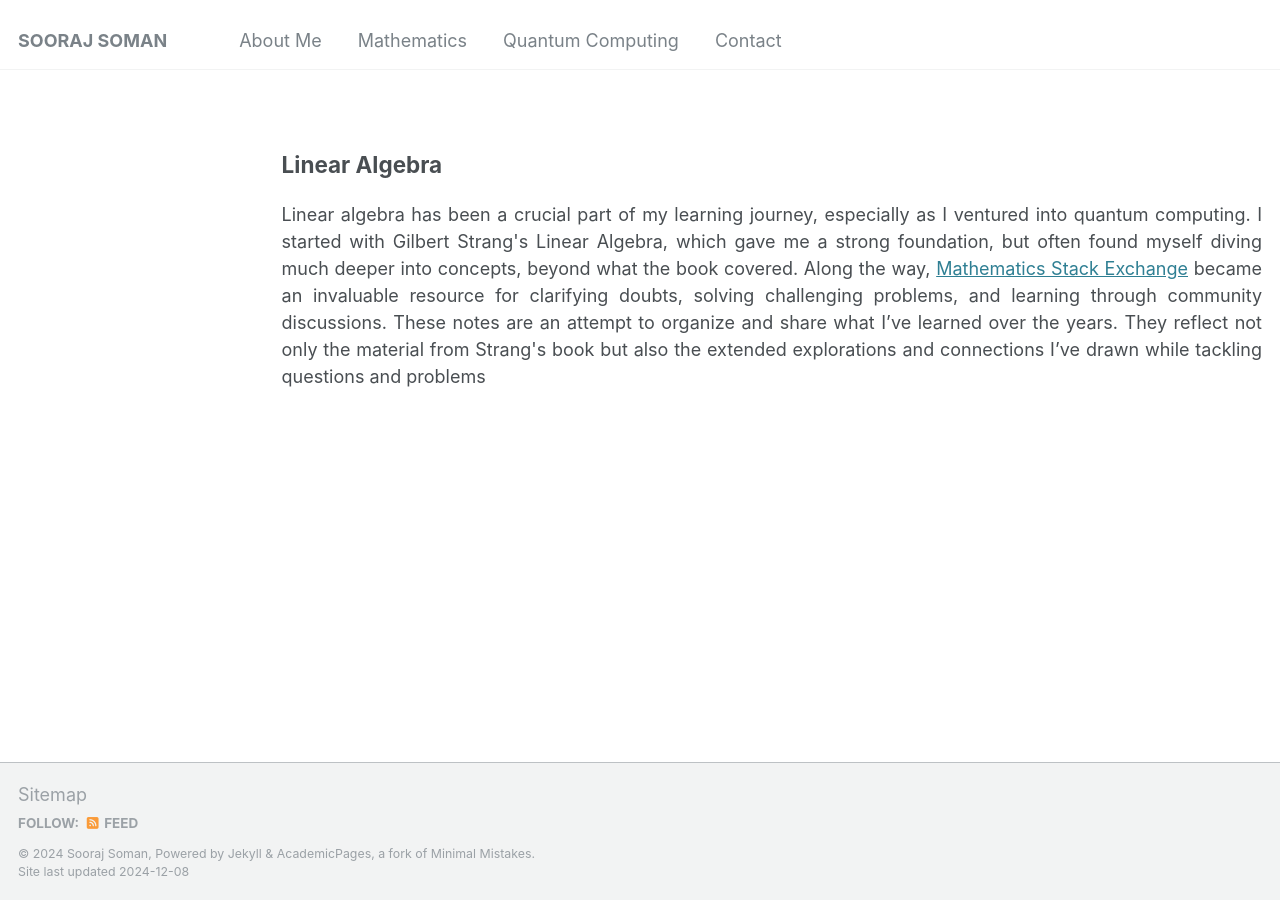
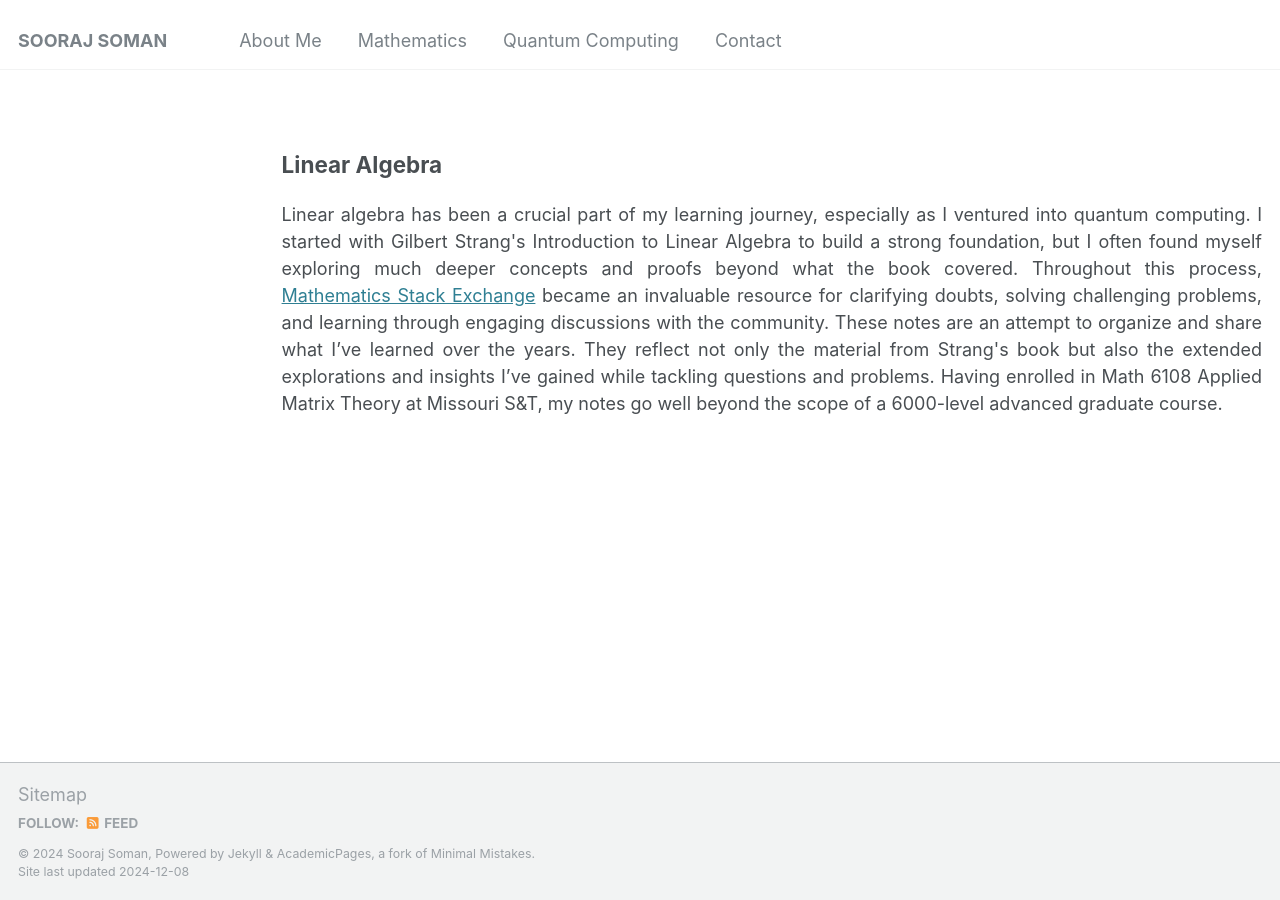
Before and after one commit to soorajss1729/soorajss1729.github.io, a Jekyll site: the page built from _mathematics/mathematics.md, in a window 1280 px wide. Built offline with Jekyll 4.4.1, drawn with Linux system fonts in a browser that asks for light colours.

Commit message:
Update mathematics.md

```diff
--- a/_mathematics/mathematics.md
+++ b/_mathematics/mathematics.md
@@ -9,7 +9,7 @@
 ## Linear Algebra
 <a name="linear-algebra"></a>
 <div style="text-align: justify;">
-Linear algebra has been a crucial part of my learning journey, especially as I ventured into quantum computing. I started with Gilbert Strang's Linear Algebra, which gave me a strong foundation, but often found myself diving much deeper into concepts, beyond what the book covered. Along the way, <a href="https://math.stackexchange.com/users/223599/sooraj-soman">Mathematics Stack Exchange</a> became an invaluable resource for clarifying doubts, solving challenging problems, and learning through community discussions.
+Linear algebra has been a crucial part of my learning journey, especially as I ventured into quantum computing. I  started with Gilbert Strang's Introduction to Linear Algebra to build a strong foundation, but I often found myself exploring much deeper concepts and proofs beyond what the book covered. Throughout this process, <a href="https://math.stackexchange.com/users/223599/sooraj-soman">Mathematics Stack Exchange</a> became an invaluable resource for clarifying doubts, solving challenging problems, and learning through engaging discussions with the community.
 
-These notes are an attempt to organize and share what I’ve learned over the years. They reflect not only the material from Strang's book but also the extended explorations and connections I’ve drawn while tackling questions and problems
+These notes are an attempt to organize and share what I’ve learned over the years. They reflect not only the material from Strang's book but also the extended explorations and insights I’ve gained while tackling questions and problems. Having enrolled in Math 6108 Applied Matrix Theory at Missouri S&T, my notes go well beyond the scope of a 6000-level advanced graduate course.
 </div>
```
